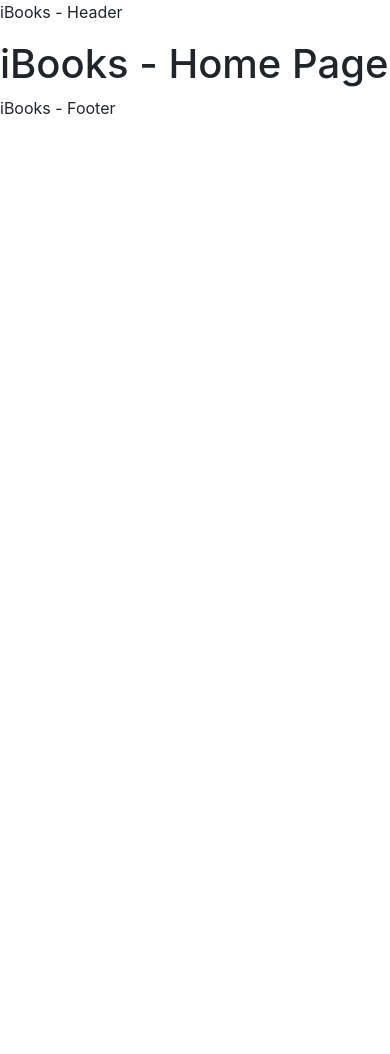
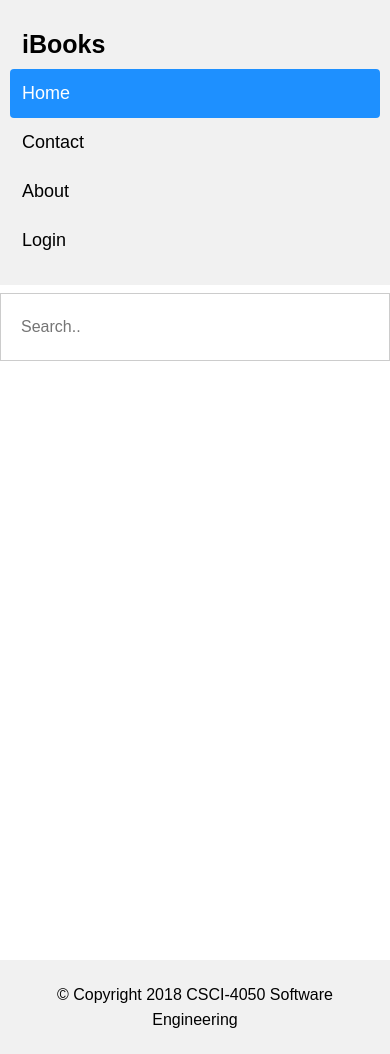
Before and after one commit to RevatiKhatri/booerds, a Django app: page / in a window 390 px wide. Before the commit the page ends 114 px from the top, so only its background shows below. Run offline with Django 3.2, Linux system fonts and the light colour scheme; some libraries are stand-ins or nearby versions.

Commit message:
Setup views for Home page, Login page, About page, and Contact page. Styled the Home page and Login Page. Added Search bar to Home page. Search bar is just waiting for book content to be able to add search functionality. Login form is now waiting for backend to be ready for it.

```diff
--- /dev/null
+++ b/website/home/static/home/css/base.css
@@ -0,0 +1,188 @@
+* {box-sizing: border-box;}
+
+html, body {
+  margin: 0;
+  font-family: Arial;
+	height: 100%;
+	width: 100%;
+}
+
+.search-bar {
+	/* margin: 1em; */
+	/* padding: 20px 10px; */
+	width: 100%;
+	height: 10%;
+}
+
+.search-bar input.search-text {
+	width: 90%;
+	font-size: 18px;
+}
+
+.books-list {
+	width: 100%;
+	height: 90%;
+}
+
+.content-container {
+	/* margin: 1em; */
+	height: 80%;
+	width: 100%;
+}
+
+.footer {
+  overflow: hidden;
+  background-color: #f1f1f1;
+  padding: 10px 5px;
+}
+
+.logo {
+	float: left;
+  color: black;
+  text-align: center;
+  padding: 12px;
+  text-decoration: none;
+  font-size: 18px;
+  line-height: 25px;
+  border-radius: 4px;
+	font-size: 25px;
+  font-weight: bold;
+}
+
+.copyright {
+	float: left;
+  color: black;
+  text-align: center;
+  padding: 12px;
+  text-decoration: none;
+  line-height: 25px;
+  border-radius: 4px;
+}
+
+.footer-right {
+  float: right;
+}
+
+.header {
+  overflow: hidden;
+  background-color: #f1f1f1;
+  padding: 20px 10px;
+}
+
+.header a {
+  float: left;
+  color: black;
+  text-align: center;
+  padding: 12px;
+  text-decoration: none;
+  font-size: 18px;
+  line-height: 25px;
+  border-radius: 4px;
+}
+
+.header a.logo {
+  font-size: 25px;
+  font-weight: bold;
+}
+
+.header a:hover {
+  background-color: #ddd;
+  color: black;
+}
+
+.header a.active {
+  background-color: dodgerblue;
+  color: white;
+}
+
+.header-right {
+  float: right;
+}
+
+/* Bordered form */
+form {
+    border: 3px solid #f1f1f1;
+		height: 100%;
+		width: 100%;
+}
+
+/* Full-width inputs */
+input[type=text], input[type=password] {
+    width: 100%;
+    padding: 12px 20px;
+    margin: 8px 0;
+    display: inline-block;
+    border: 1px solid #ccc;
+    box-sizing: border-box;
+}
+
+/* Set a style for all buttons */
+button {
+    background-color: #4CAF50;
+    color: white;
+    padding: 14px 20px;
+    margin: 8px 0;
+    border: none;
+    cursor: pointer;
+    width: 100%;
+}
+
+/* Add a hover effect for buttons */
+button:hover {
+    opacity: 0.8;
+}
+
+/* Extra style for the cancel button (red) */
+.cancelbtn {
+    width: auto;
+    padding: 10px 18px;
+    background-color: #f44336;
+}
+
+/* Center the avatar image inside this container */
+.imgcontainer {
+    text-align: center;
+		width: 100%;
+		height: 20%;
+    margin: 24px 0 12px 0;
+}
+
+/* Avatar image */
+img.avatar {
+    width: 40%;
+    border-radius: 50%;
+}
+
+/* Add padding to containers */
+.container {
+    padding: 16px;
+}
+
+/* The "Forgot password" text */
+span.psw {
+    float: right;
+    padding-top: 16px;
+}
+
+/* Add media queries for responsiveness - when the screen is 500px wide or less, stack the links on top of each other */
+@media screen and (max-width: 500px) {
+  .header a {
+    float: none;
+    display: block;
+    text-align: left;
+  }
+  .header-right {
+    float: none;
+  }
+}
+
+/* Change styles for span and cancel button on extra small screens */
+@media screen and (max-width: 300px) {
+    span.psw {
+        display: block;
+        float: none;
+    }
+    .cancelbtn {
+        width: 100%;
+    }
+}
--- a/website/home/static/home/css/home.css
+++ /dev/null
@@ -1 +0,0 @@
-/*  This is where the main base css will live. */
--- /dev/null
+++ b/website/home/static/home/css/style.css
@@ -0,0 +1,146 @@
+/***********************************************/
+/*  					  Default CSS Values					 	 */
+/***********************************************/
+head {
+  display: none;
+}
+
+title {
+    display: none;
+}
+
+script {
+	display: none;
+}
+
+style {
+  display: none;
+}
+
+link {
+  display: none;
+}
+
+html {
+  display: block;
+}
+
+html:focus {
+  outline: none;
+}
+
+body {
+  display: block;
+  margin: 8px;
+}
+
+body:focus {
+  outline: none;
+}
+
+header {
+  display: block;
+}
+
+nav {
+  display: block;
+}
+
+footer {
+  display: block;
+}
+
+div {
+  display: block;
+}
+
+form {
+  display: block;
+  margin-top: 0em;
+}
+
+h1 {
+  display: block;
+  font-size: 2em;
+  margin-top: 0.67em;
+  margin-bottom: 0.67em;
+  margin-left: 0;
+  margin-right: 0;
+  font-weight: bold;
+}
+
+h2 {
+  display: block;
+  font-size: 1.5em;
+  margin-top: 0.83em;
+  margin-bottom: 0.83em;
+  margin-left: 0;
+  margin-right: 0;
+  font-weight: bold;
+}
+
+h3 {
+  display: block;
+  font-size: 1.17em;
+  margin-top: 1em;
+  margin-bottom: 1em;
+  margin-left: 0;
+  margin-right: 0;
+  font-weight: bold;
+}
+
+h4 {
+  display: block;
+  font-size: 1em;
+  margin-top: 1.33em;
+  margin-bottom: 1.33em;
+  margin-left: 0;
+  margin-right: 0;
+  font-weight: bold;
+}
+
+h5 {
+  display: block;
+  font-size: .83em;
+  margin-top: 1.67em;
+  margin-bottom: 1.67em;
+  margin-left: 0;
+  margin-right: 0;
+  font-weight: bold;
+}
+
+h6 {
+  display: block;
+  font-size: .67em;
+  margin-top: 2.33em;
+  margin-bottom: 2.33em;
+  margin-left: 0;
+  margin-right: 0;
+  font-weight: bold;
+}
+
+img {
+  display: inline-block;
+}
+
+p {
+  display: block;
+  margin-top: 1em;
+  margin-bottom: 1em;
+  margin-left: 0;
+  margin-right: 0;
+}
+
+ul {
+  display: block;
+  list-style-type: disc;
+  margin-top: 1em;
+  margin-bottom: 1 em;
+  margin-left: 0;
+  margin-right: 0;
+  padding-left: 40px;
+}
+
+strong {
+  font-weight: bold;
+}
--- a/website/home/templates/home/base.html
+++ b/website/home/templates/home/base.html
@@ -1,21 +1,26 @@
 <!DOCTYPE html>
 <html lang="en" dir="ltr">
+	<!-- Base template used by the entire site. -->
   <head>
     <meta charset="utf-8">
+		<meta name="viewport" content="width=device-width, initial-scale=1.0">
+
+		<!-- Defining the block title with a default value. -->
     <title>{% block title %}iBooks{% endblock %}</title>
-    {% load staticfiles %}
-    <link rel="shortcut icon" type="image/png" href="{%  static 'home/img/favicon.ico' %}"/>
-    <link rel="stylesheet" href="https://stackpath.bootstrapcdn.com/bootstrap/4.1.1/css/bootstrap.min.css" integrity="sha384-WskhaSGFgHYWDcbwN70/dfYBj47jz9qbsMId/iRN3ewGhXQFZCSftd1LZCfmhktB" crossorigin="anonymous">
-    <script src="https://stackpath.bootstrapcdn.com/bootstrap/4.1.1/js/bootstrap.min.js" integrity="sha384-smHYKdLADwkXOn1EmN1qk/HfnUcbVRZyYmZ4qpPea6sjB/pTJ0euyQp0Mk8ck+5T" crossorigin="anonymous"></script>
-    <link rel="stylesheet" type="text/css" href="{% static 'home/css/home.css' %}"/>
-    <script src="{% static 'home/js/home.js' %}"></script>
+
+		<!-- Include head.html -->
+		{% include 'home/head.html' %}
+
   </head>
   <body>
+		<!-- Include header.html -->
     {% include 'home/header.html' %}
 
+		<!-- Defining the content block -->
     {% block content %}
     {% endblock %}
 
-    {% include 'home/footer.html' %}
+		<!-- Include footer.html -->
+		{% include 'home/footer.html' %}
   </body>
 </html>
--- a/website/home/templates/home/footer.html
+++ b/website/home/templates/home/footer.html
@@ -1,3 +1,7 @@
-<footer>
-  <p>iBooks - Footer</p>
-</footer>
+<div class="footer">
+  <div class="footer-right">
+		<div class="copyright">
+			&#169; Copyright 2018 CSCI-4050 Software Engineering
+		</div>
+  </div>
+</div>
--- /dev/null
+++ b/website/home/templates/home/head.html
@@ -0,0 +1,14 @@
+<!-- This file is for defining information and files in the head.html. -->
+{% load staticfiles %}
+
+<!-- Shortcut and tab icon -->
+<link rel="shortcut icon" type="image/png" href="{%  static 'home/img/favicon.ico' %}"/>
+<!-- Get Bootstrap 4.1.1 CSS from the interwebs. -->
+<link rel="stylesheet" href="https://stackpath.bootstrapcdn.com/bootstrap/4.1.1/css/bootstrap.min.css" integrity="sha384-WskhaSGFgHYWDcbwN70/dfYBj47jz9qbsMId/iRN3ewGhXQFZCSftd1LZCfmhktB" crossorigin="anonymous">
+<!-- Get the Default CSS file. -->
+<link rel="stylesheet" type="text/css" href="{% static 'home/css/style.css' %}"/>
+<!-- Get the Base CSS file. -->
+<link rel="stylesheet" type="text/css" href="{% static 'home/css/base.css' %}"/>
+
+<!-- Include script.html -->
+{% include 'home/script.html' %}
--- a/website/home/templates/home/header.html
+++ b/website/home/templates/home/header.html
@@ -1,3 +1,9 @@
-<header>
-  <p>iBooks - Header</p>
-</header>
+<div class="header">
+  <a href="/" class="logo">iBooks</a>
+  <div class="header-right">
+    <a class="active" href="/">Home</a>
+    <a href="/contact">Contact</a>
+    <a href="/about">About</a>
+		<a href="/login">Login</a>
+  </div>
+</div>
--- a/website/home/templates/home/index.html
+++ b/website/home/templates/home/index.html
@@ -1,6 +1,17 @@
+<!-- This file defines the Home page -->
 {% extends 'home/base.html' %}
-{% block title %}iBooks - Home{% endblock %}
+{% block title %}{{ title }}{% endblock %}
 
 {% block content %}
-  <h1>iBooks - Home Page</h1>
+	<!-- This block defines the content for the Home page(index) -->
+	<div class="content-container">
+		<!-- Div for Search Bar -->
+		<input class="search-bar" type="text" placeholder="Search..">
+		<!-- This will be the div for all of the books list. -->
+		<div class="books-list">
+			<!-- This will be a for-loop to display each book using a template. -->
+
+		</div>
+	</div>
+
 {% endblock %}
--- /dev/null
+++ b/website/home/templates/home/script.html
@@ -0,0 +1,7 @@
+<!-- This file is for pulling in all the JS scripts into the head.html. -->
+{% load staticfiles %}
+
+<!-- Get the Bootstrap 4.1.1 JS from the interwebs. -->
+<script src="https://stackpath.bootstrapcdn.com/bootstrap/4.1.1/js/bootstrap.min.js" integrity="sha384-smHYKdLADwkXOn1EmN1qk/HfnUcbVRZyYmZ4qpPea6sjB/pTJ0euyQp0Mk8ck+5T" crossorigin="anonymous"></script>
+<!-- Get the Home JS file. -->
+<script src="{% static 'home/js/base.js' %}"></script>
--- a/website/home/urls.py
+++ b/website/home/urls.py
@@ -4,4 +4,7 @@ from . import views
 
 urlpatterns = [
     path('', views.index, name='index'),
+	path('contact', views.contact, name='contact'),
+	path('login', views.login, name='login'),
+	path('about', views.about, name='about'),
 ]
--- a/website/home/views.py
+++ b/website/home/views.py
@@ -3,4 +3,36 @@ from django.template import loader
 
 # Create your views here.
 def index(request):
-    return render(request, 'home/index.html')
+	## First define a context dict object.
+	context = {}
+
+	## This is to show how you can update an object with more key:value pairs.
+	context.update({
+		"title": "iBooks - Home",
+		"msg": "This is a Home page.",
+	})
+	return render(request, 'home/index.html', context)
+
+def contact(request):
+	context = {
+		"title": "iBooks - Contact",
+		"msg": "This is the Contact page",
+	}
+
+	return render(request, 'home/contact.html', context)
+
+def about(request):
+	context = {
+		"title": "iBooks - About",
+		"msg": "This is the About page",
+	}
+
+	return render(request, 'home/about.html', context)
+
+def login(request):
+	context = {
+		"title": "iBooks - Login",
+		"msg": "This is the Login page",
+	}
+
+	return render(request, 'home/login.html', context)
```
Also changed, not shown: website/home/templates/home/about.html (added, +8 -0 lines), website/home/templates/home/contact.html (added, +8 -0 lines), website/home/templates/home/login.html (added, +22 -0 lines), website/website/settings.py (+15 -0 lines), website/home/static/home/img/img_avatar2.png (added), website/home/static/home/js/base.js (renamed from website/home/static/home/js/home.js), 2 other files.
